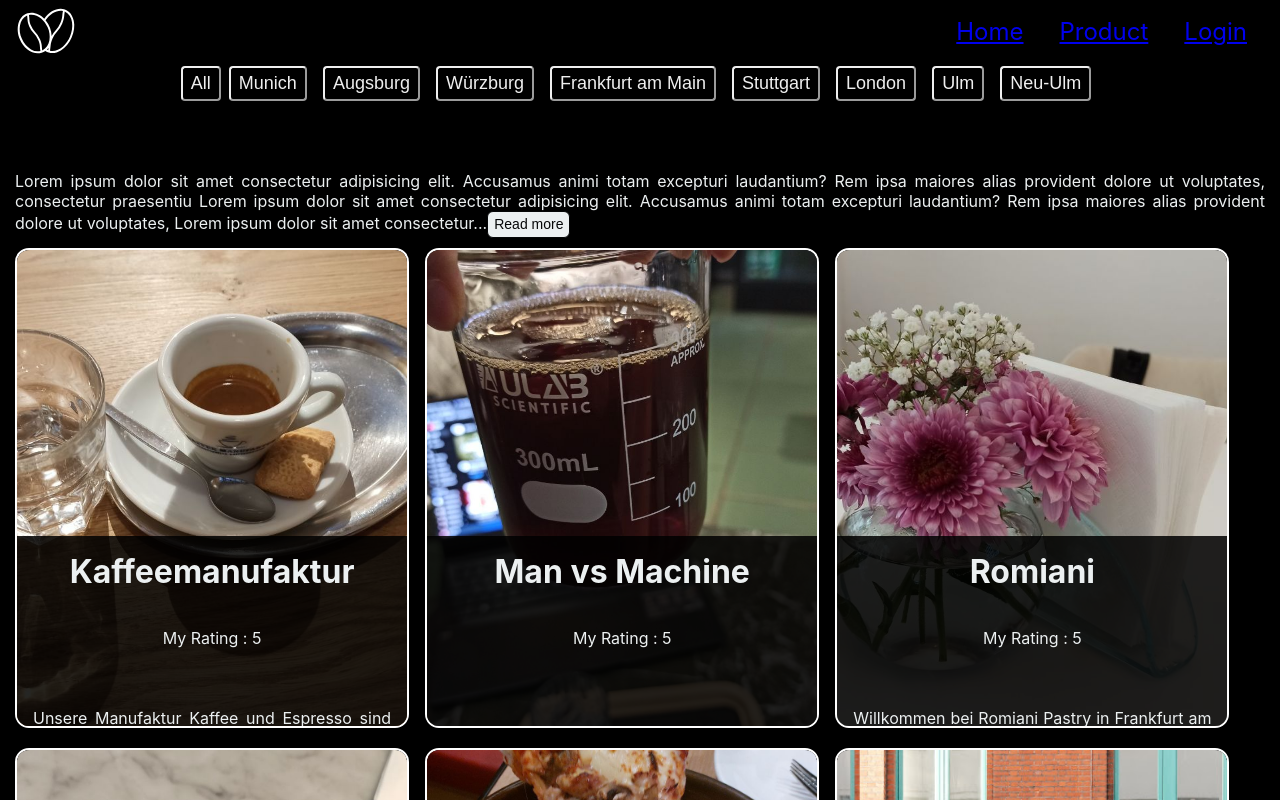
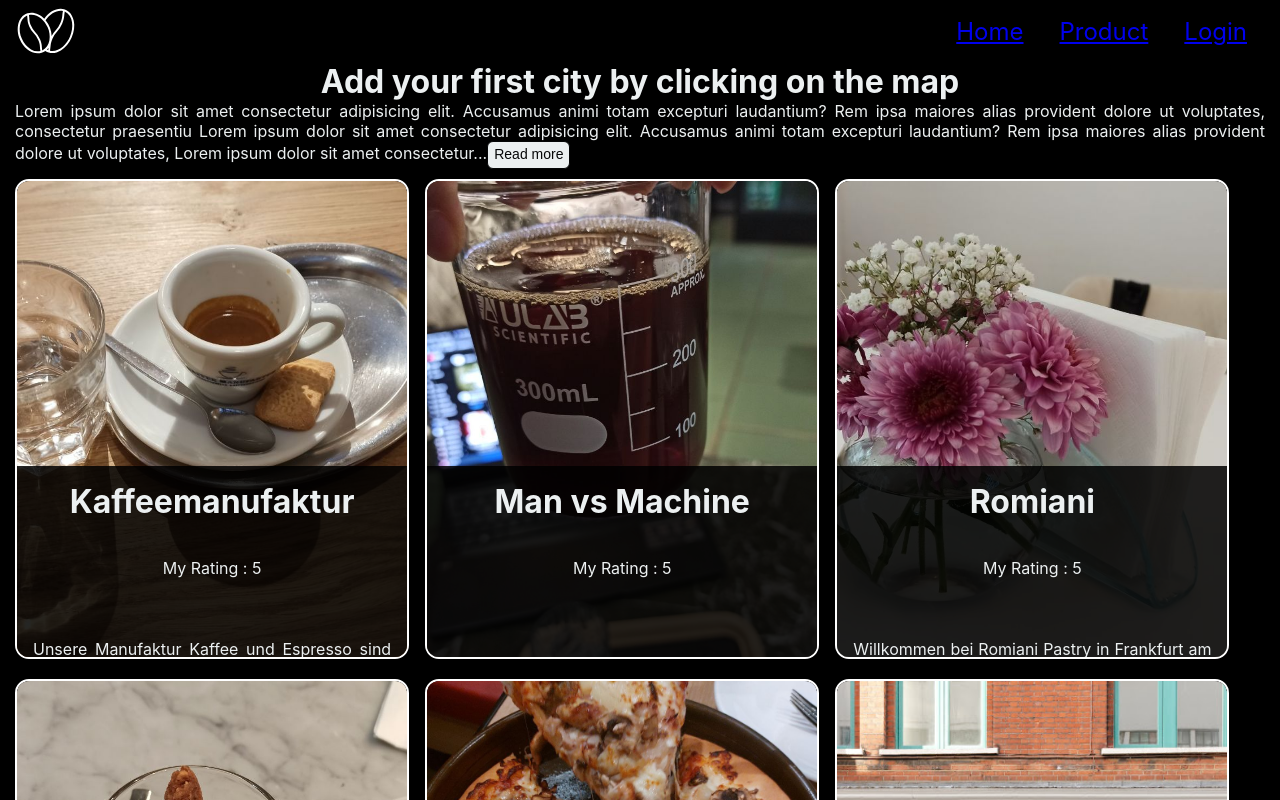
Before and after one commit to Khaanh/MyGastroTrip, a React (Create React App) app: page / in a window 1280 px wide. Shown: the top 800 px of the page. Built offline with nearby package versions, Linux system fonts and the light colour scheme.

Commit message:
fix: add empty array check for CityList component

```diff
--- a/src/components/CityList.jsx
+++ b/src/components/CityList.jsx
@@ -8,18 +8,21 @@ import styles from "./CityList.module.css";
 const listOfCities = Array.from(
 	new Set([
 		// "München",
-		"Munich",
-		"Augsburg",
-		"Würzburg",
-		"Frankfurt am Main",
-		"Stuttgart",
-		"London",
-		"Ulm",
-		"Neu-Ulm",
+		// "Munich",
+		// "Augsburg",
+		// "Würzburg",
+		// "Frankfurt am Main",
+		// "Stuttgart",
+		// "London",
+		// "Ulm",
+		// "Neu-Ulm",
 	])
 );
 
 export default function CityList({ handleSelect }) {
+	if (!listOfCities.length) {
+		return <h1>Add your first city by clicking on the map</h1>;
+	}
 	return (
 		<ul className={styles.list}>
 			{/* // Button component to select all cities that will reset the filter */}
```
Also changed, not shown: src/components/Message.jsx (added, +9 -0 lines), src/components/Message.module.css (added, +8 -0 lines).
